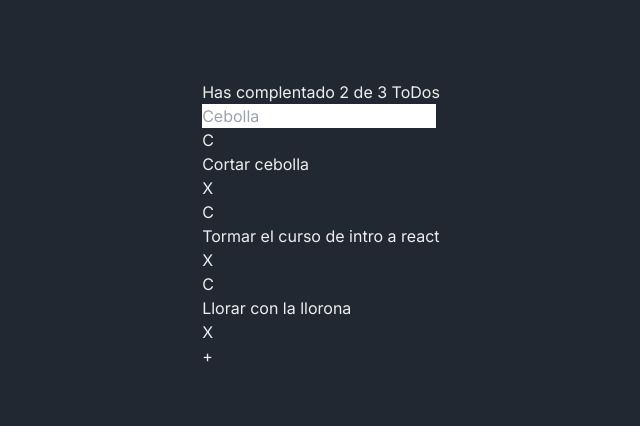
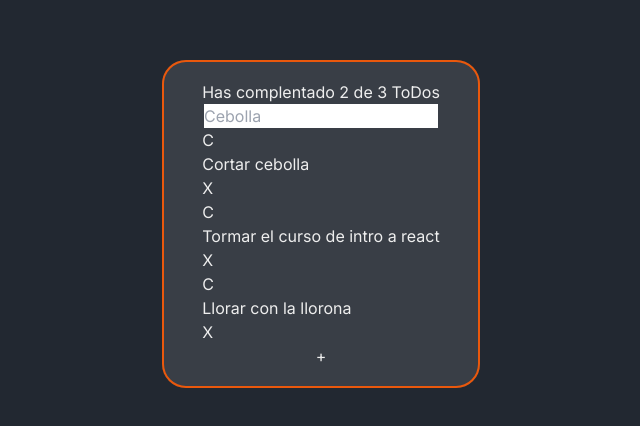
Before and after one commit to enzoulloa/practicando-react-toDoApp, a React (Vite) app: page / in a window 1280 px wide. Shown: the part 176-602 px from the top of the page, without its empty margins (319-959 px from the left). Built offline with nearby package versions, Linux system fonts and the light colour scheme.

Commit message:
chore: :lipstick: add main label

```diff
--- a/src/App.jsx
+++ b/src/App.jsx
@@ -13,7 +13,7 @@ const todos = [
 
 function App () {
   return (
-    <>
+    <main className=' flex flex-col justify-center py-5 px-10  bg-quaternary rounded-3xl ring-orange-600 ring-2 ring-inset items-center mx-32 my-11'>
       <TodoCounter />
       <TodoSearch />
 
@@ -24,7 +24,8 @@ function App () {
       </TodoList>
 
       <CreateTodoButtom />
-    </>
+    </main>
+
   )
 }
 
```
